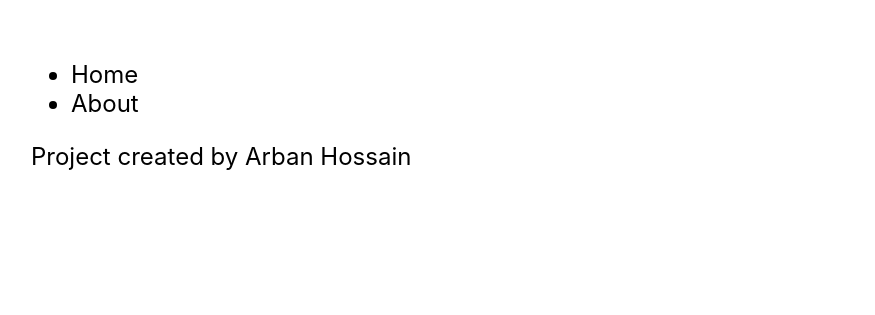
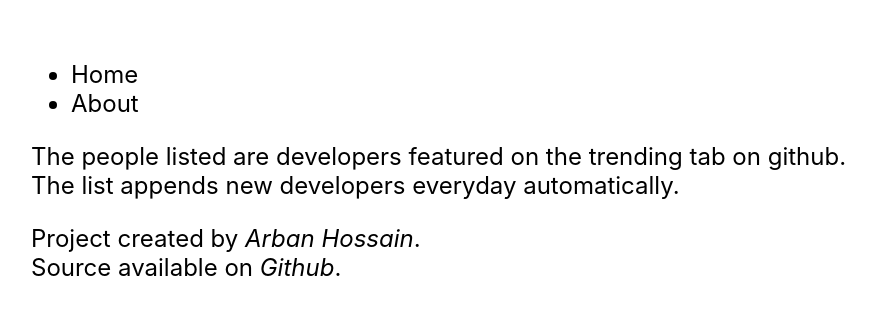
Before and after one commit to arbanhossain/dev-sites, a Flask app: page /about in a window 1280 px wide. Shown: the top 315 px of the page, without its empty margins (29-904 px from the left). Run offline with Flask 2, Linux system fonts and the light colour scheme.

Commit message:
about page

```diff
--- a/templates/about.html
+++ b/templates/about.html
@@ -3,6 +3,15 @@
 {% block content %}
 {% include 'nav.html' %}
 
-<p>Project created by Arban Hossain</p>
+<p>
+  The people listed are developers featured on the trending tab on github. <br>
+  The list appends new developers everyday automatically.
+</p>
+
+<p>
+  Project created by <i><a href="https://github.com/arbanhossain" target="_blank">Arban Hossain</a></i>. <br>
+  Source available on <i><a href="https://github.com/arbanhossain/dev-sites" target="_blank">Github</a></i>.
+</p>
+
 
 {% endblock %}
```
